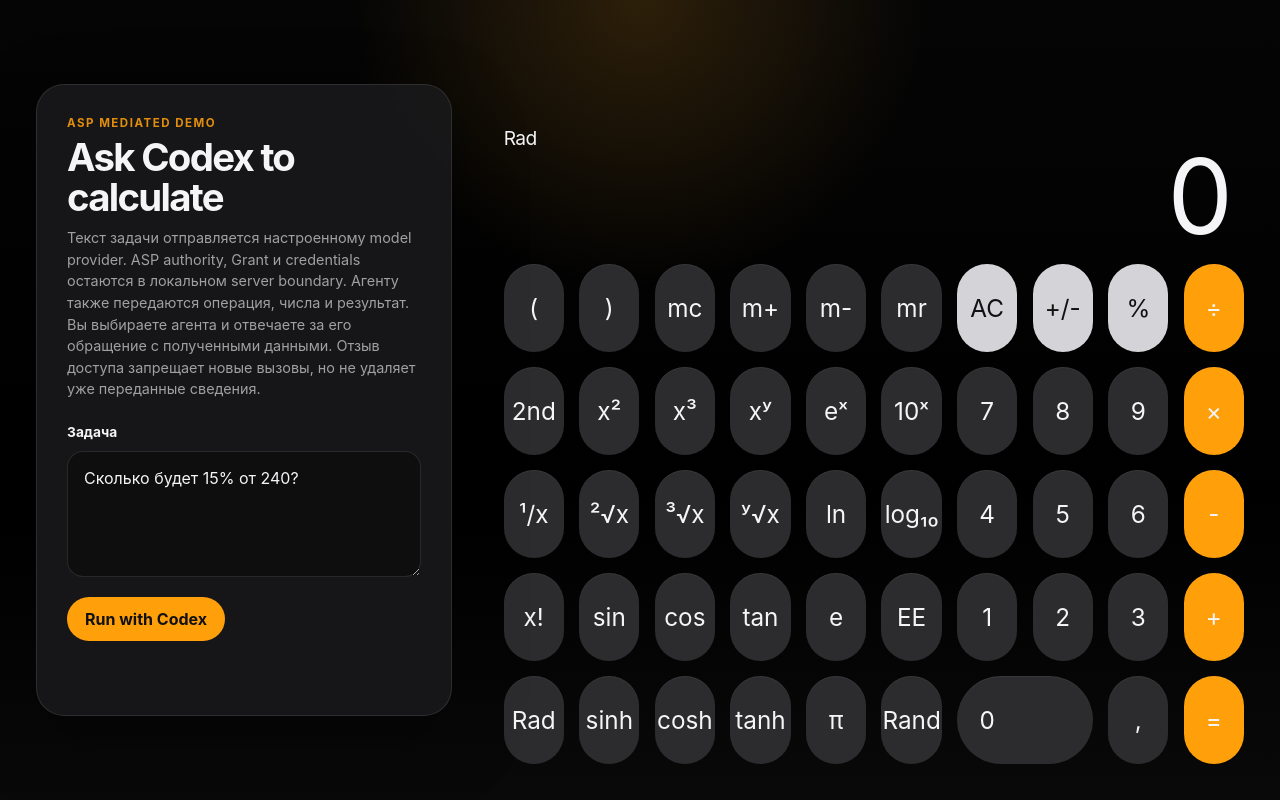
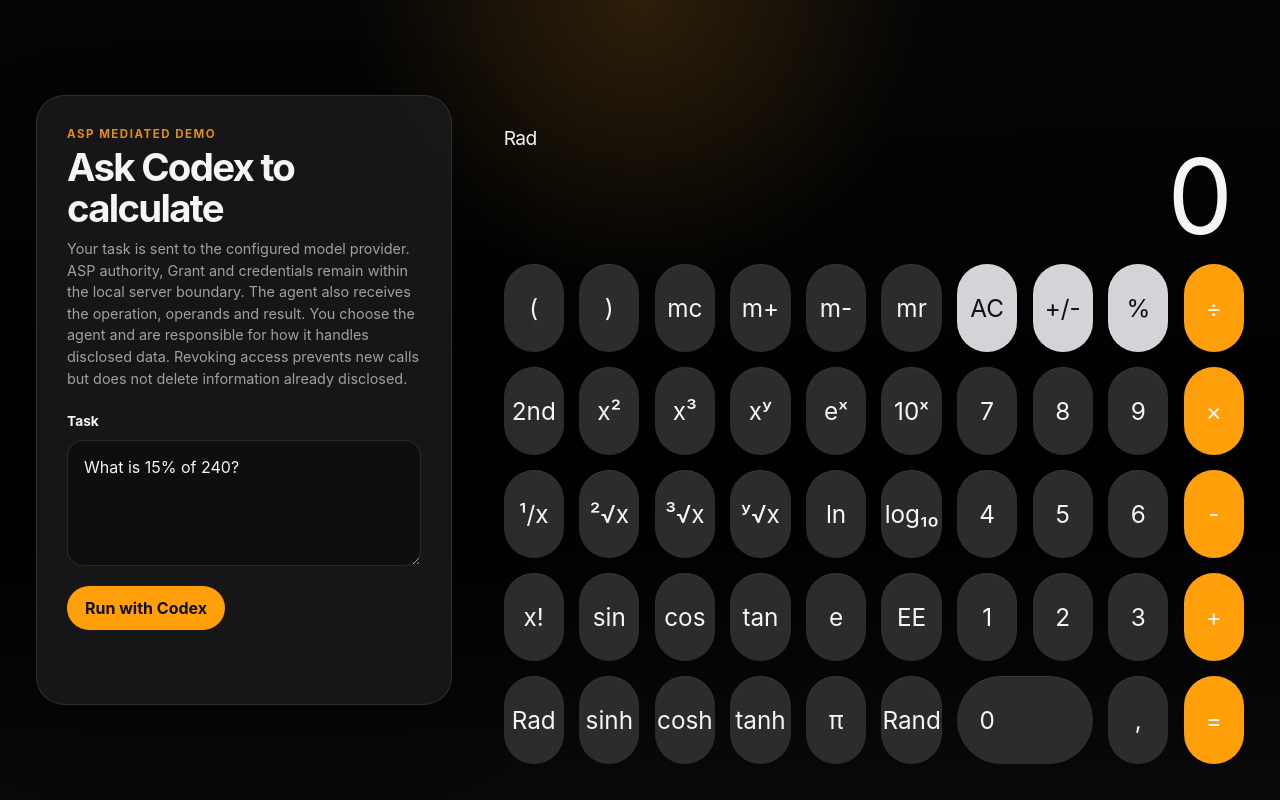
Before and after one commit to SoundBlaster/Calcu, a React (Vite) app: page / in a window 1280 px wide. Built offline with nearby package versions, Linux system fonts and the light colour scheme.

Commit message:
Use English throughout the Calcu task interface

```diff
--- a/src/features/agent-task/AgentTaskPanel.tsx
+++ b/src/features/agent-task/AgentTaskPanel.tsx
@@ -12,7 +12,7 @@
 
 type PanelState = 'idle' | 'running' | 'success' | 'error' | 'cancelled';
 
-const EXAMPLE = 'Сколько будет 15% от 240?';
+const EXAMPLE = 'What is 15% of 240?';
 
 const OPERATOR_LABELS: Record<CalculationResult['operator'], string> = {
   add: '+',
@@ -149,16 +149,17 @@
         <p className={styles.eyebrow}>ASP mediated demo</p>
         <h1 id="agent-task-title">Ask Codex to calculate</h1>
         <p className={styles.disclosure}>
-          Текст задачи отправляется настроенному model provider. ASP authority,
-          Grant и credentials остаются в локальном server boundary. Агенту также
-          передаются операция, числа и результат. Вы выбираете агента и
-          отвечаете за его обращение с полученными данными. Отзыв доступа
-          запрещает новые вызовы, но не удаляет уже переданные сведения.
+          Your task is sent to the configured model provider. ASP authority,
+          Grant and credentials remain within the local server boundary. The
+          agent also receives the operation, operands and result. You choose the
+          agent and are responsible for how it handles disclosed data. Revoking
+          access prevents new calls but does not delete information already
+          disclosed.
         </p>
       </header>
 
       <label className={styles.label} htmlFor="agent-task-input">
-        Задача
+        Task
       </label>
       <textarea
         id="agent-task-input"
```
Also changed, not shown: 1 other file (tests, documents, lock files or other folders).
